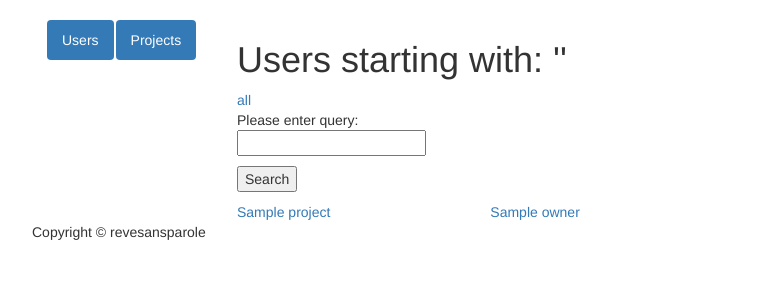
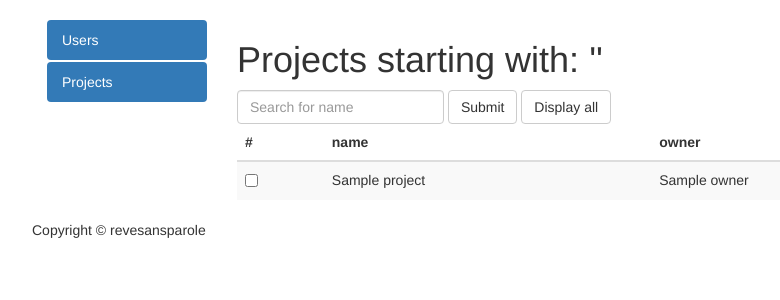
Before and after one commit to pradal/seeweb, a Python web app: template seeweb/templates/admin/projects.jinja2 in a window 1280 px wide. Shown: the part 52-352 px from the top of the page, without its empty margins (53-833 px from the left). Run offline with Jinja, Linux system fonts and the light colour scheme; the template is opened without the code that fills it: most values are stand-ins (such as "Sample title", 1, 10 or a date in 2020); some libraries are stand-ins or nearby versions.

Commit message:
better layout for admin section

```diff
--- a/seeweb/templates/admin/admin_layout.html
+++ b/seeweb/templates/admin/admin_layout.html
@@ -1,14 +1,21 @@
 {% extends "templates/layout.html" %}
+
 {% block css %}
-  <link href="{{request.static_url('seeweb:static/admin_theme.css')}}" rel="stylesheet">
-  {% block css2 %}
-  {% endblock css2 %}
+    <link href="{{request.static_url('seeweb:static/admin_theme.css')}}"
+          rel="stylesheet">
+    {% block css2 %}
+    {% endblock css2 %}
 {% endblock css %}
 
 {% block side %}
-<ul class="nav nav-pills .nav-stacked nav-sidebar">
-  <li role="presentation" {% if users is defined %}class="active"{% endif %}><a href="{{ request.route_url('admin_users') }}">Users</a></li>
-  <li role="presentation" {% if projects is defined %}class="active"{% endif %}><a href="{{ request.route_url('admin_projects') }}">Projects</a></li>
+<ul class="nav nav-pills nav-stacked nav-sidebar">
+    <li role="presentation" {% if users is defined %}class="active" {% endif %}>
+        <a href="{{ request.route_url('admin_users') }}">Users</a>
+    </li>
+    <li role="presentation" {% if projects is defined %}class="active" {% endif
+        %}>
+        <a href="{{ request.route_url('admin_projects') }}">Projects</a>
+    </li>
     {% block side2 %}
     {% endblock %}
 </ul>
--- a/seeweb/templates/admin/projects.jinja2
+++ b/seeweb/templates/admin/projects.jinja2
@@ -3,30 +3,41 @@
     {% if search_pattern == "" %}
     <h1>All Projects</h1>
     {% else %}
-    <h1>Users starting with: '{{ search_pattern[:-1] }}'</h1>
-    <a href="{{ request.route_url('admin_projects') }}">all</a>
+    <h1>Projects starting with: '{{ search_pattern[:-1] }}'</h1>
     {% endif %}
 
-  <form action="{{ request.route_url('admin_projects') }}" method="post" name="search">
-    <p>
-        Please enter query: <br>
-        <input type="text" name="query">
-    </p>
-    <p><input type="submit" value="Search"></p>
-  </form>
+    <form class="form-inline" role="search" action="{{ request.route_url('admin_projects') }}">
+        <div class="form-group">
+          <input type="text" class="form-control" name="query" placeholder="Search for name">
+        </div>
+        <button type="submit" class="btn btn-default">Submit</button>
+        {% if search_pattern != "" %}
+        <button type="all" class="btn btn-default" name="all">Display all</button>
+        {% endif %}
+    </form>
 
-    <div class="projects">
-        {% for project in projects %}
-            <div class="row {{ project.parity }}">
-                <!-- name -->
-                <div class="col-md-4">
-                    <a href="{{ request.route_url('home') }}">{{ project.name }}</a>
-                </div>
-                <!-- owner -->
-                <div class="col-md-6">
-                    <a href="{{ request.route_url('home') }}">{{ project.owner }}</a>
-                </div>
-            </div>
-        {% endfor %}
+    {% if projects|length == 0 %}
+    <h2>No project found</h2>
+    {% else %}
+    <div class="table-responsive">
+        <table class="table table-striped">
+          <thead>
+            <tr>
+              <th>#</th>
+              <th>name</th>
+              <th>owner</th>
+            </tr>
+          </thead>
+          <tbody>
+            {% for project in projects %}
+            <tr>
+              <td><input type="checkbox"></td>
+              <td>{{ project.name }}</td>
+              <td>{{ project.owner }}</td>
+            </tr>
+            {% endfor %}
+          </tbody>
+        </table>
     </div>
+    {% endif %}
 {% endblock %}
--- a/seeweb/templates/layout.html
+++ b/seeweb/templates/layout.html
@@ -108,7 +108,7 @@
 
     <div class="container">
     <!-- Side -->
-        <div class="col-md-2">
+        <div class="col-md-2 sidebar">
         {% block side %}
         {% endblock %}
         </div>
```
Also changed, not shown: seeweb/static/admin_theme.css (+0 -12 lines), seeweb/templates/admin/users.jinja2 (+35 -25 lines), seeweb/views/admin/projects.py (+1 -7 lines), seeweb/views/admin/users.py (+1 -6 lines).
